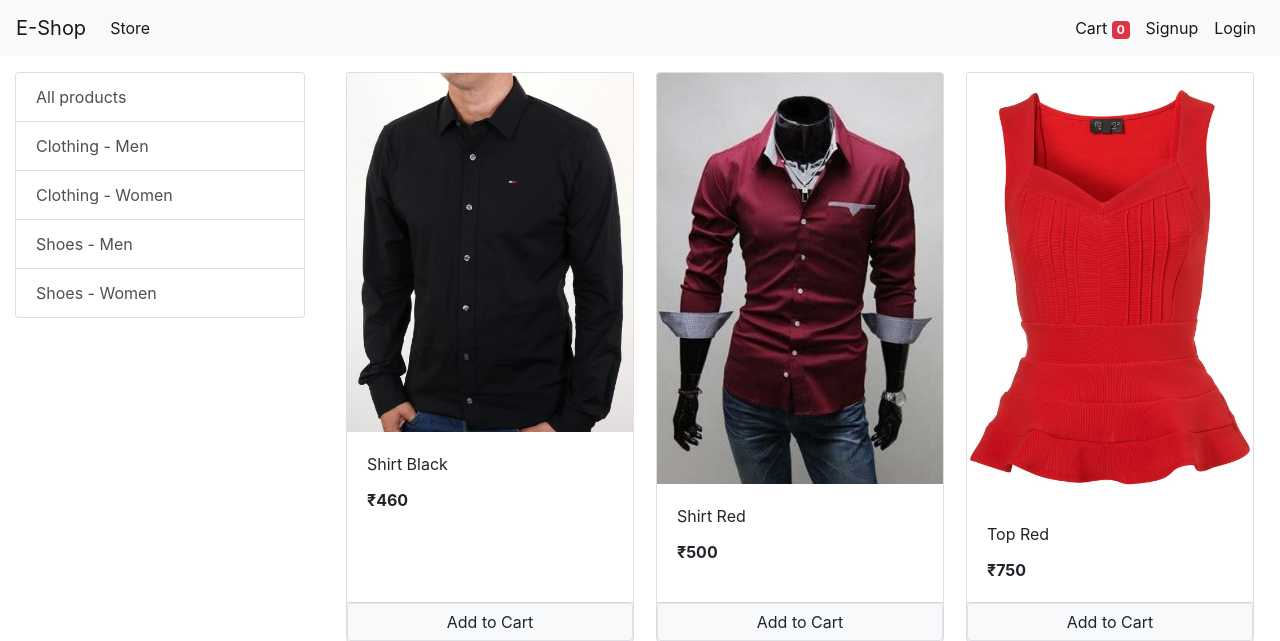
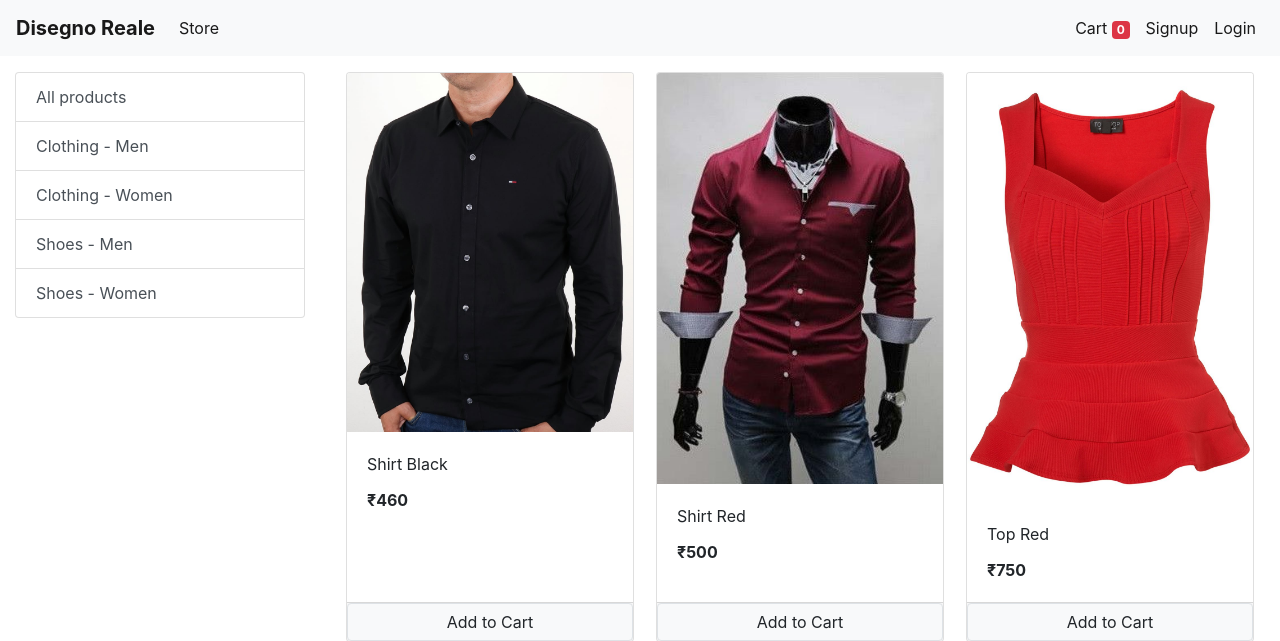
Before and after one commit to Rastra17/django_project, a Django app: page / in a window 1280 px wide. Shown: the top 641 px of the page. Run offline with Django 4.2, Linux system fonts and the light colour scheme; data comes from the database, SQL or seed files in the repository; both versions use the stored data as it was after the commit; some libraries are stand-ins or nearby versions.

Commit message:
finishing touches

```diff
--- a/store/templates/base.html
+++ b/store/templates/base.html
@@ -9,14 +9,13 @@
     <!-- Bootstrap CSS -->
     <link rel="stylesheet" href="https://maxcdn.bootstrapcdn.com/bootstrap/4.0.0/css/bootstrap.min.css"
         integrity="sha384-Gn5384xqQ1aoWXA+058RXPxPg6fy4IWvTNh0E263XmFcJlSAwiGgFAW/dAiS6JXm" crossorigin="anonymous">
-
-    <title>E-Shop</title>
+    <title>Disegno Reale</title>
 </head>
 
 <body>
     <!--navbar-->
     <nav class="navbar navbar-expand-lg navbar-light bg-light">
-        <a class="navbar-brand" href="/">E-Shop</a>
+        <a class="navbar-brand" href="/"><b>Disegno Reale</b></a>
         <button class="navbar-toggler" type="button" data-toggle="collapse" data-target="#navbarSupportedContent"
             aria-controls="navbarSupportedContent" aria-expanded="false" aria-label="Toggle navigation">
             <span class="navbar-toggler-icon"></span>
--- a/store/views/cart.py
+++ b/store/views/cart.py
@@ -7,5 +7,4 @@ class Cart(View):
     def get(self, request):
         ids = list(request.session.get('cart').keys())
         products = Product.get_product_by_id(ids)
-        print(products)
         return render(request, 'cart.html', {'products' : products})
--- a/store/views/checkout.py
+++ b/store/views/checkout.py
@@ -11,7 +11,6 @@ class CheckOut(View):
         customer = request.session.get('customer')
         cart = request.session.get('cart')
         products = Product.get_product_by_id(list(cart.keys()))
-        print(address, phone, customer, cart, products)
 
         for product in products:
             order = Order(customer=Customer(id=customer),
--- a/store/views/home.py
+++ b/store/views/home.py
@@ -28,7 +28,6 @@ class Index(View):
             cart[product] = 1
 
         request.session['cart'] = cart
-        print(request.session['cart'])
         return redirect('homepage')
 
     def get(self, request):
@@ -45,5 +44,4 @@ class Index(View):
         data = {}
         data['products'] = products
         data['categories'] = categories
-        print(request.session.get('email'))
         return render(request, 'index.html', data)
```
Also changed, not shown: db.sqlite3.
